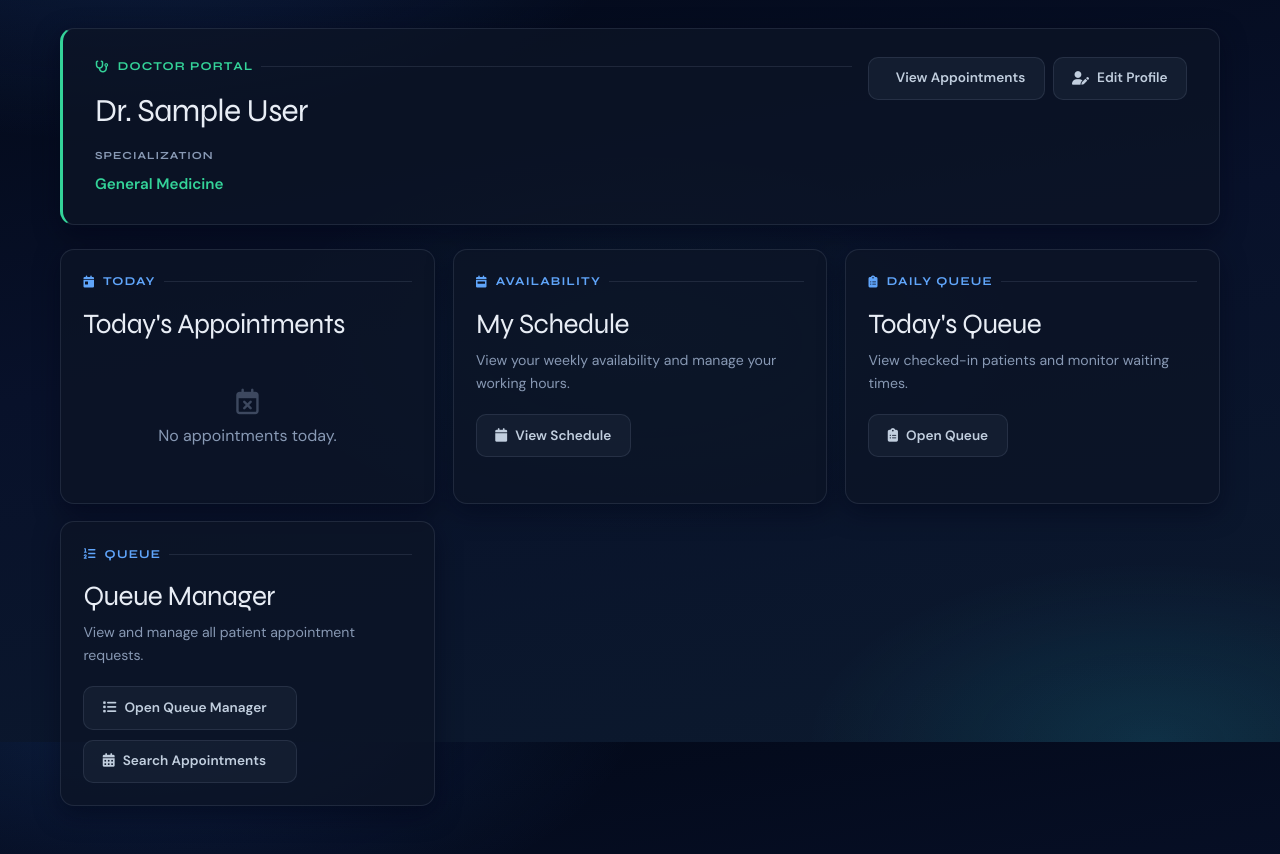
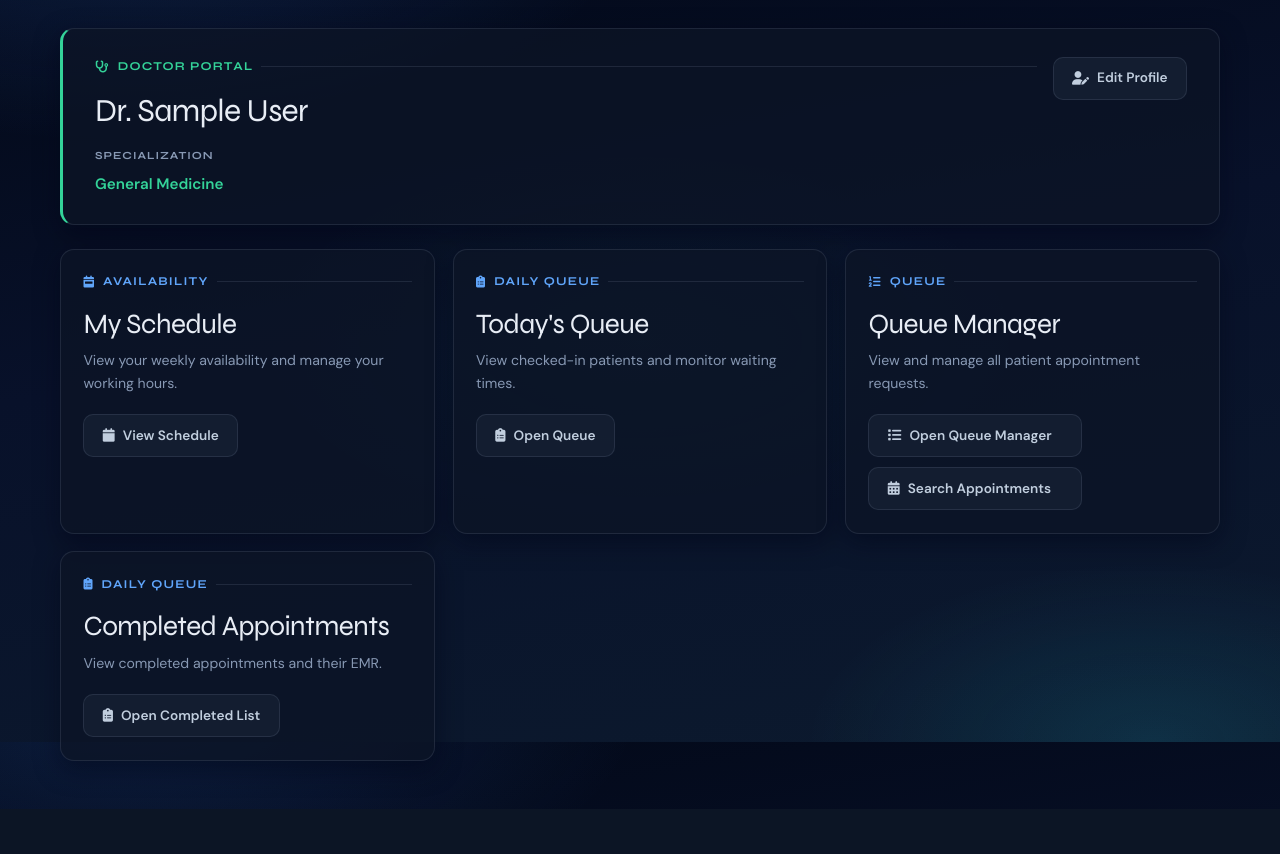
Before and after one commit to Nagham94/Clinic-Appointment-System---Python-Project, a Django app: page /accounts/doctor/dashboard/ in a window 1280 px wide. Shown: the part 58-912 px from the top of the page. After the commit the page ends 865 px from the top, so only its background shows below. Run offline with Django 5.2, Linux system fonts and the light colour scheme; the visitor is signed in with stand-in values (Sample User, id 1).

Commit message:
feat: view completed list

```diff
--- a/appointments/urls.py
+++ b/appointments/urls.py
@@ -17,5 +17,6 @@ urlpatterns = [
     path('staff/', views.staff_appointments, name='staff_appointments'),
 
     path('confirmed/', views.show_confirmed_appointments, name='confirmed_appointments'),
-    path('<int:pk>/checkin/', views.checkin_patient, name='checkin_patient')
+    path('<int:pk>/checkin/', views.checkin_patient, name='checkin_patient'),
+    path('appointments/completed/', views.completed_appointments, name='completed_appointments'),
 ]
--- a/templates/accounts/doctor_dashboard.html
+++ b/templates/accounts/doctor_dashboard.html
@@ -30,9 +30,7 @@
                 </div>
             </div>
             <div style="display:flex; gap:0.5rem; align-items:center;">
-                <a href="{% url 'staff_appointments' %}" class="btn btn-icon" style="text-decoration:none; font-size:0.85rem;">
-                    <i class="fa-solid fa-calendar-lines"></i> View Appointments
-                </a>
+
                 <a href="{% url 'update_profile' %}" class="btn btn-icon"
                     style="white-space:nowrap; text-decoration:none; font-size:0.85rem;">
                     <i class="fa-solid fa-user-pen"></i> Edit Profile
@@ -43,45 +41,7 @@
 
     <div class="dashboard-grid">
 
-        <!-- Today's Appointments -->
-        <div class="dashboard-card" style="padding:1.4rem;">
-            <div class="section-title"><i class="fa-solid fa-calendar-day"></i> Today</div>
-            <h3 style="margin:0 0 1rem;">Today's Appointments</h3>
 
-            {% for appointment in appointments %}
-            <div class="queue-item">
-                <p style="margin:0 0 0.35rem; font-weight:600; color:var(--text-main);">
-                    {{ appointment.patient.get_full_name }}
-                </p>
-                <p style="margin:0 0 0.35rem; font-size:0.84rem; color:var(--text-muted);">
-                    <i class="fa-regular fa-clock" style="margin-right:0.3rem;"></i>{{ appointment.start_datetime }}
-                </p>
-                <div style="display:flex; justify-content:space-between; align-items:center; margin-top:0.5rem;">
-                    <span class="status {{ appointment.status|lower }}">{{ appointment.status }}</span>
-                    {% if appointment.status == 'CONFIRMED' and appointment.start_datetime < now %} <form method="POST"
-                        action="{% url 'mark_no_show' appointment.id %}">
-                        {% csrf_token %}
-                        <button type="submit" class="btn btn-danger btn-small">No Show</button>
-                        </form>
-                        {% elif appointment.status == 'COMPLETED' %}
-                        {% if appointment.consultation %}
-                        <a href="{% url 'consultation_detail' appointment.consultation.id %}"
-                            class="btn btn-secondary btn-small" style="text-decoration:none;">View Record</a>
-                        {% else %}
-                        <a href="{% url 'create_consultation' appointment.id %}" class="btn btn-primary btn-small"
-                            style="text-decoration:none;">Add Record</a>
-                        {% endif %}
-                        {% endif %}
-                </div>
-            </div>
-            {% empty %}
-            <div style="text-align:center; padding:2rem 0; color:var(--text-muted);">
-                <i class="fa-regular fa-calendar-xmark"
-                    style="font-size:1.6rem; display:block; margin-bottom:0.5rem; opacity:0.4;"></i>
-                No appointments today.
-            </div>
-            {% endfor %}
-        </div>
 
         <!-- My Schedule -->
         <div class="dashboard-card" style="padding:1.4rem;">
@@ -122,6 +82,18 @@
             </a>
         </div>
 
+         <!-- Completed Appointments -->
+        <div class="dashboard-card" style="padding:1.4rem;">
+            <div class="section-title"><i class="fa-solid fa-clipboard-list"></i> Daily Queue</div>
+            <h3 style="margin:0 0 0.5rem;">Completed Appointments</h3>
+            <p style="color:var(--text-muted); font-size:0.88rem; margin-bottom:1.25rem;">
+                View completed appointments and their EMR.
+            </p>
+            <a href="{% url 'completed_appointments' %}" class="btn btn-icon" style="text-decoration:none; font-size:0.85rem;">
+                <i class="fa-solid fa-clipboard-list"></i> Open Completed List
+            </a>
+        </div>
+
     </div>
 </div>
 {% endblock %}
```
Also changed, not shown: appointments/templates/appointments/completed_appointments.html (added, +63 -0 lines), appointments/views.py (+16 -0 lines).
